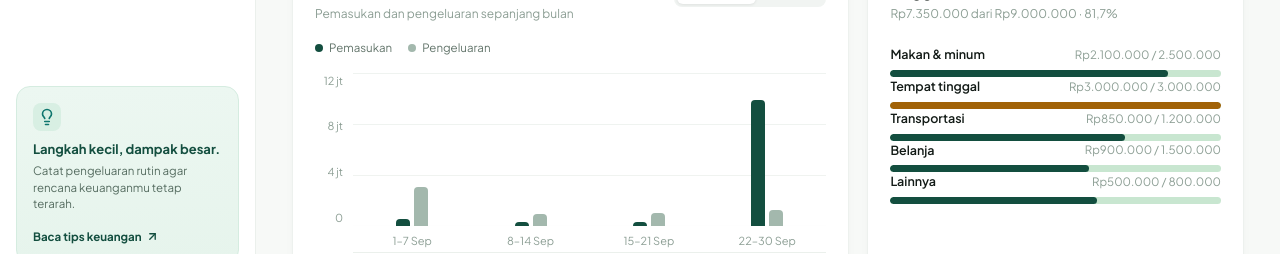
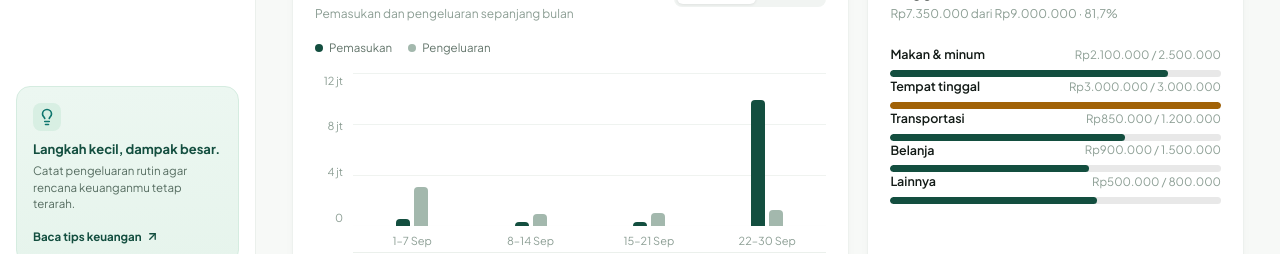
Before and after one commit to Muh-Zahir/Saku, a Next.js app: page / in a window 1280 px wide. Shown: the part 365-619 px from the top of the page. Built offline with nearby package versions, Linux system fonts and the light colour scheme.

Commit message:
fix: ubah warna track progress bar desktop ke abu-abu sesuai referensi

```diff
--- a/src/index.css
+++ b/src/index.css
@@ -1793,7 +1793,7 @@ select {
 .progress-track {
   width: 100%;
   height: 7px;
-  background-color: #c8e6d0;
+  background-color: #e8e8e8;
   border-radius: var(--radius-full);
   overflow: hidden;
 }
```
